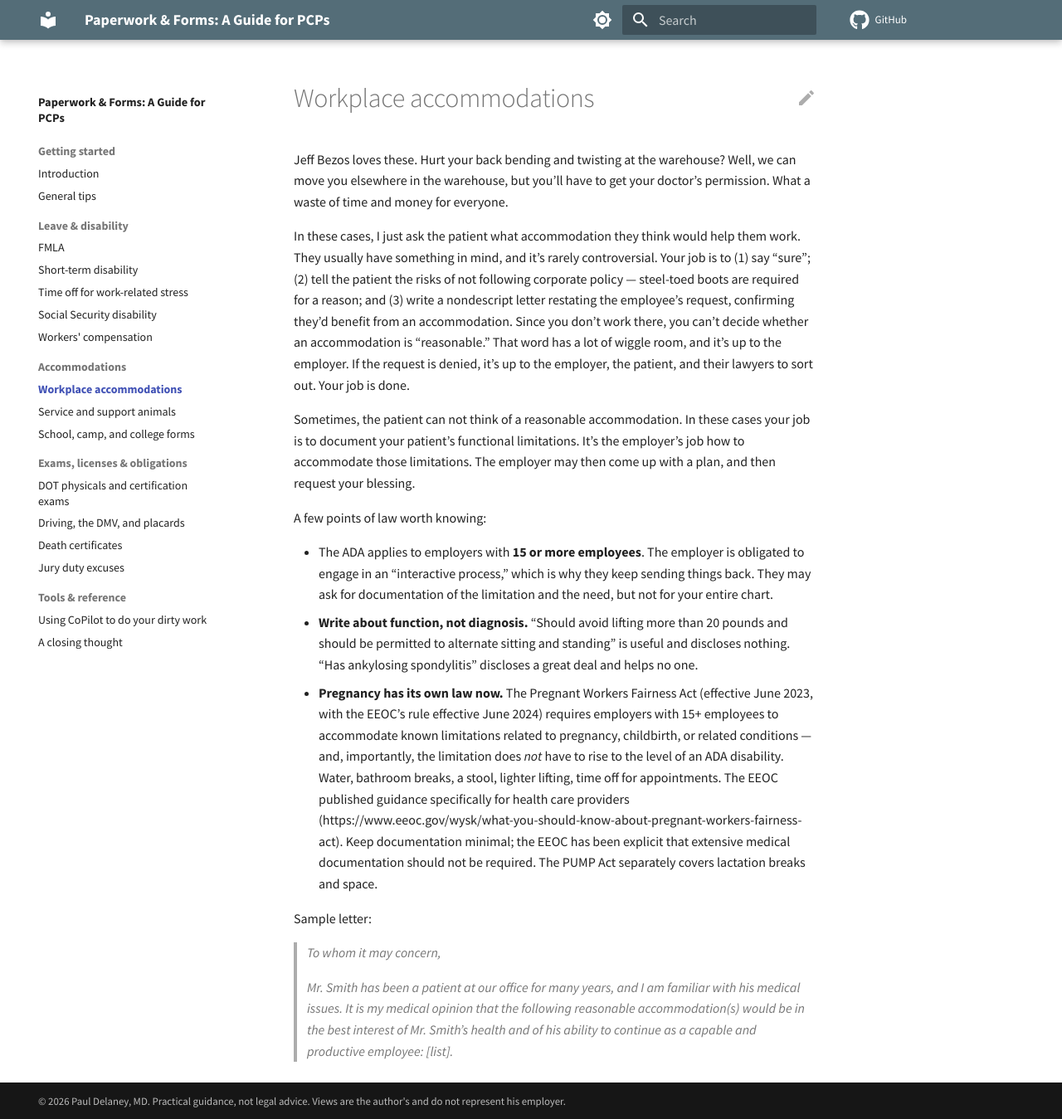
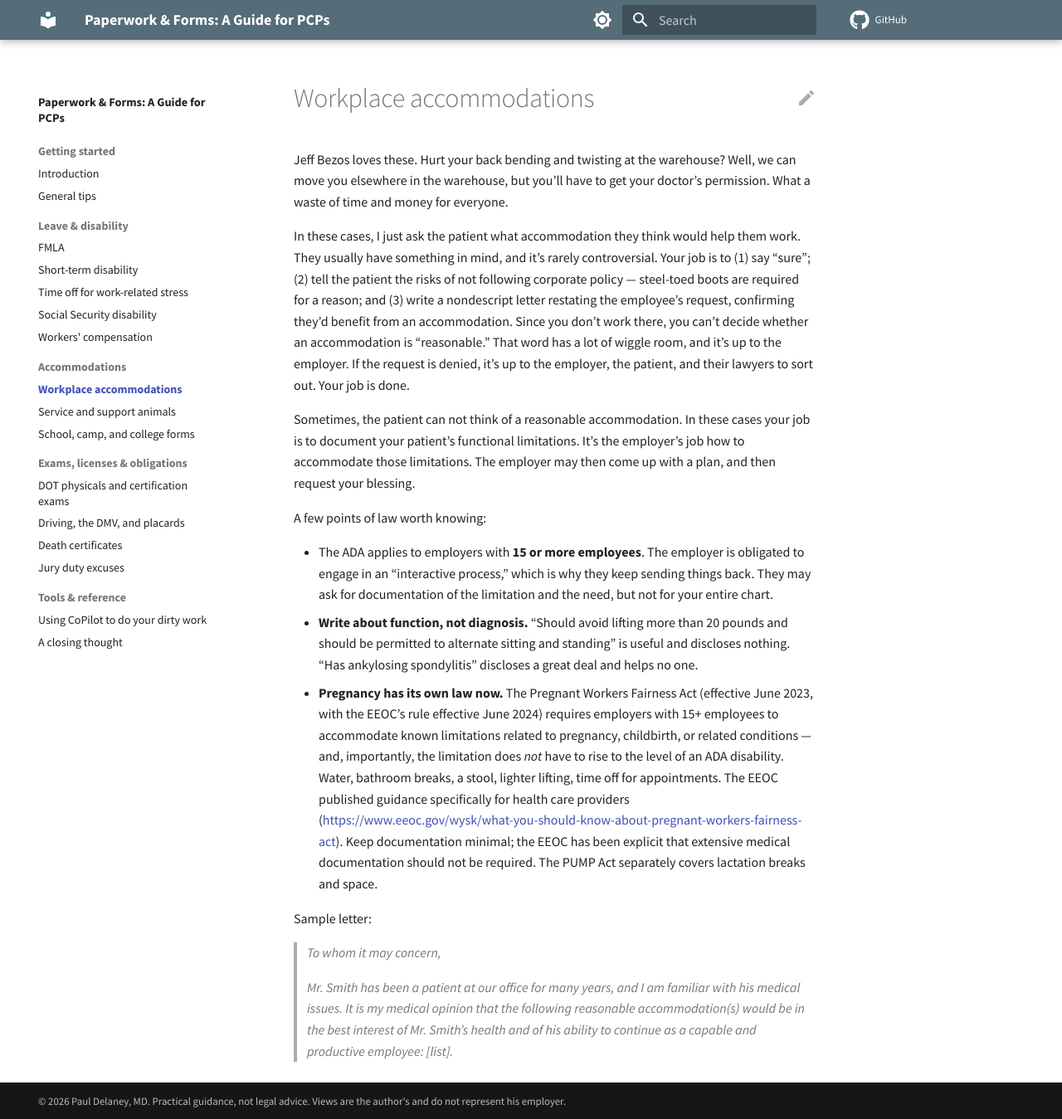
Before and after one commit to pdel4096/PCP-paperwork-guide, an MkDocs documentation site: the page built from docs/accommodations/workplace.md, in a window 1280 px wide and 1349 px high. Shown: the whole window at 83% size. Built offline with MkDocs 1.6.1 and Material for MkDocs 9.7.7, drawn with Linux system fonts in a browser that asks for light colours; comment, search, counter and statistics services are not loaded; part of the change alters nothing that is shown.

```diff
--- a/docs/accommodations/workplace.md
+++ b/docs/accommodations/workplace.md
@@ -14,7 +14,7 @@ A few points of law worth knowing:
 
 - The ADA applies to employers with **15 or more employees**. The employer is obligated to engage in an “interactive process,” which is why they keep sending things back. They may ask for documentation of the limitation and the need, but not for your entire chart.
 - **Write about function, not diagnosis.** “Should avoid lifting more than 20 pounds and should be permitted to alternate sitting and standing” is useful and discloses nothing. “Has ankylosing spondylitis” discloses a great deal and helps no one.
-- **Pregnancy has its own law now.** The Pregnant Workers Fairness Act (effective June 2023, with the EEOC’s rule effective June 2024) requires employers with 15+ employees to accommodate known limitations related to pregnancy, childbirth, or related conditions — and, importantly, the limitation does *not* have to rise to the level of an ADA disability. Water, bathroom breaks, a stool, lighter lifting, time off for appointments. The EEOC published guidance specifically for health care providers (https://www.eeoc.gov/wysk/what-you-should-know-about-pregnant-workers-fairness-act). Keep documentation minimal; the EEOC has been explicit that extensive medical documentation should not be required. The PUMP Act separately covers lactation breaks and space.
+- **Pregnancy has its own law now.** The Pregnant Workers Fairness Act (effective June 2023, with the EEOC’s rule effective June 2024) requires employers with 15+ employees to accommodate known limitations related to pregnancy, childbirth, or related conditions — and, importantly, the limitation does *not* have to rise to the level of an ADA disability. Water, bathroom breaks, a stool, lighter lifting, time off for appointments. The EEOC published guidance specifically for health care providers ([https://www.eeoc.gov/wysk/what-you-should-know-about-pregnant-workers-fairness-act](https://www.eeoc.gov/wysk/what-you-should-know-about-pregnant-workers-fairness-act)). Keep documentation minimal; the EEOC has been explicit that extensive medical documentation should not be required. The PUMP Act separately covers lactation breaks and space.
 
 Sample letter:
 
```
